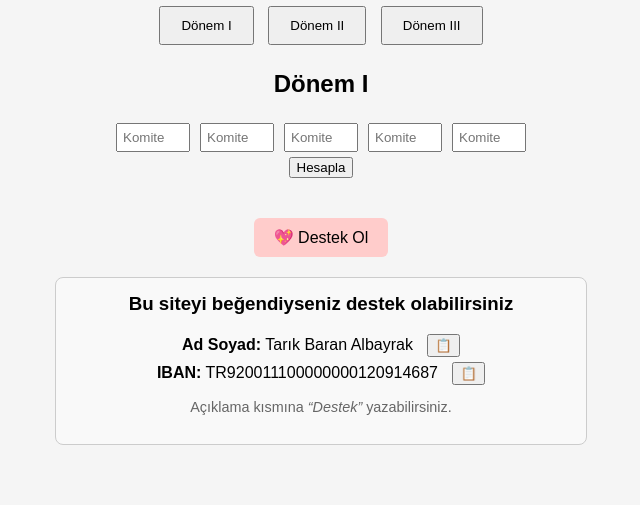
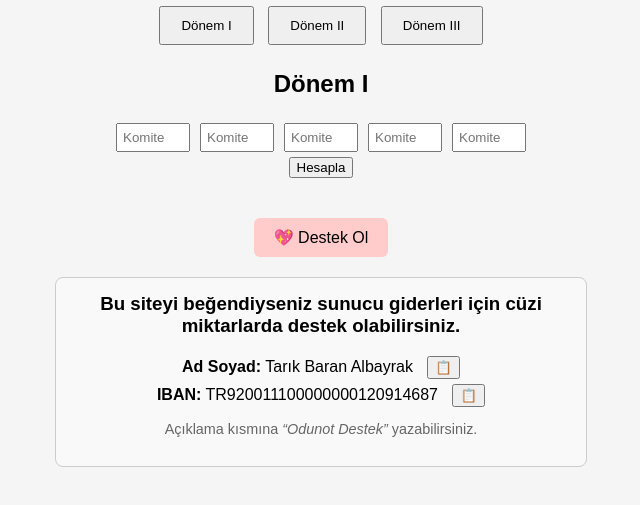
Before and after one commit to tarik55060/ba-, a plain HTML site: page index.html in a window 1280 px wide. Both pictures are taken after a click on the button "💖 Destek Ol". Shown: the part 107-612 px from the top of the page, without its empty margins (319-959 px from the left). Drawn offline with Linux system fonts and the light colour scheme.

Commit message:
Update index.html

```diff
--- a/index.html
+++ b/index.html
@@ -45,7 +45,7 @@
   </button>
 
   <div id="destekKutusu" style="display: none; margin-top: 20px; padding: 15px; max-width: 500px; margin-left: auto; margin-right: auto; border: 1px solid #ccc; border-radius: 8px; background-color: #f9f9f9; font-family: sans-serif;">
-    <h3 style="margin-top: 0;">Bu siteyi beğendiyseniz destek olabilirsiniz</h3>
+    <h3 style="margin-top: 0;">Bu siteyi beğendiyseniz sunucu giderleri için cüzi miktarlarda destek olabilirsiniz.</h3>
 
     <p style="margin: 5px 0;">
     <strong>Ad Soyad:</strong>
@@ -59,7 +59,7 @@
     <button onclick="kopyala('iban')" style="margin-left: 10px; padding: 2px 6px;">📋</button>
      </p>
 
-    <p style="font-size: 0.9em; color: #666;">Açıklama kısmına <em>“Destek”</em> yazabilirsiniz.</p>
+    <p style="font-size: 0.9em; color: #666;">Açıklama kısmına <em>“Odunot Destek”</em> yazabilirsiniz.</p>
   </div>
 
 </div>
```
